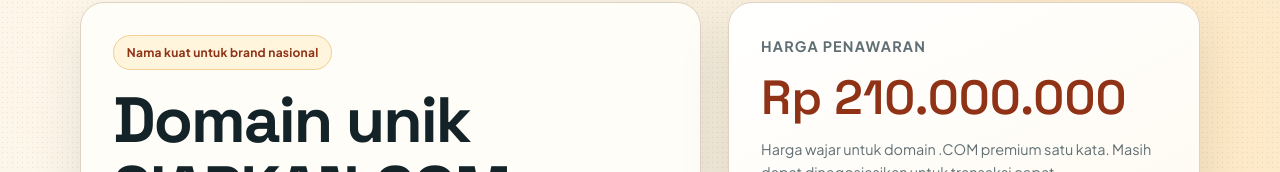
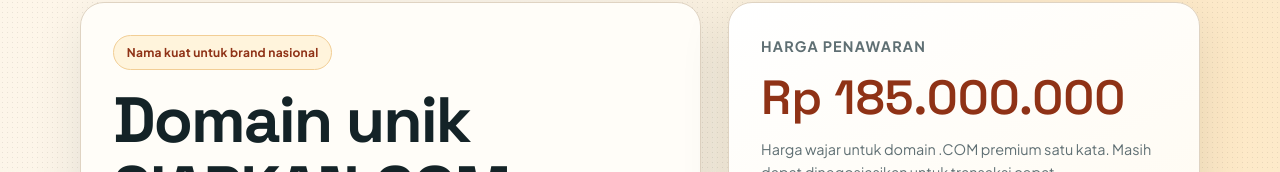
Before and after one commit to azzabuza/siapkan, a plain HTML site: page index.html in a window 1280 px wide. Shown: the part 175-347 px from the top of the page. Drawn offline with Linux system fonts and the light colour scheme.

Commit message:
Update index.html

```diff
--- a/index.html
+++ b/index.html
@@ -404,7 +404,7 @@
 
       <aside class="hero-right price-card" id="harga">
         <p class="price-title">Harga Penawaran</p>
-        <p class="price">Rp 210.000.000</p>
+        <p class="price">Rp 185.000.000</p>
         <p class="small">Harga wajar untuk domain .COM premium satu kata. Masih dapat dinegosiasikan untuk transaksi cepat.</p>
         <div class="list">
           <p><span class="dot"></span>Transfer domain resmi melalui registrar</p>
```
